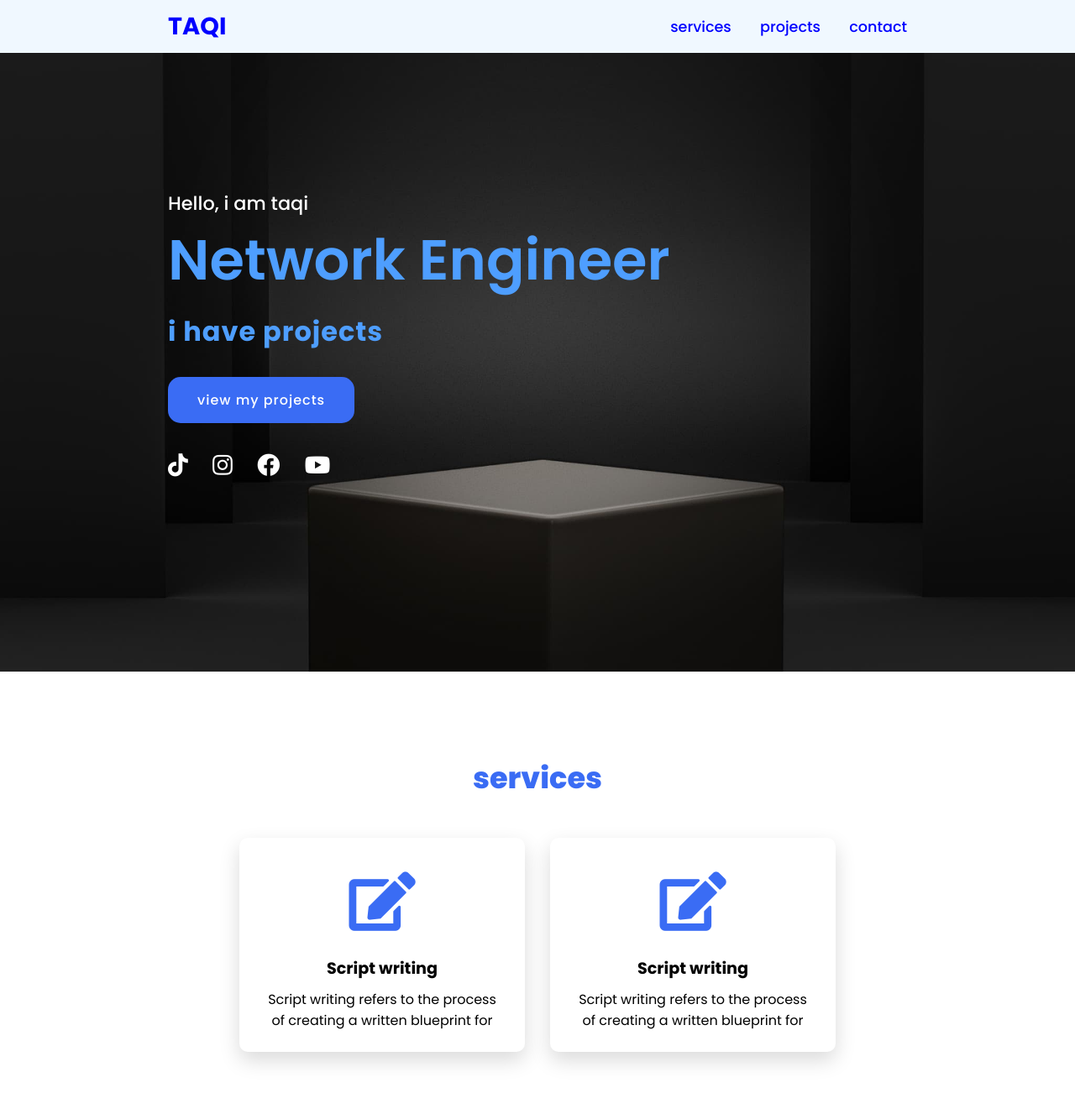
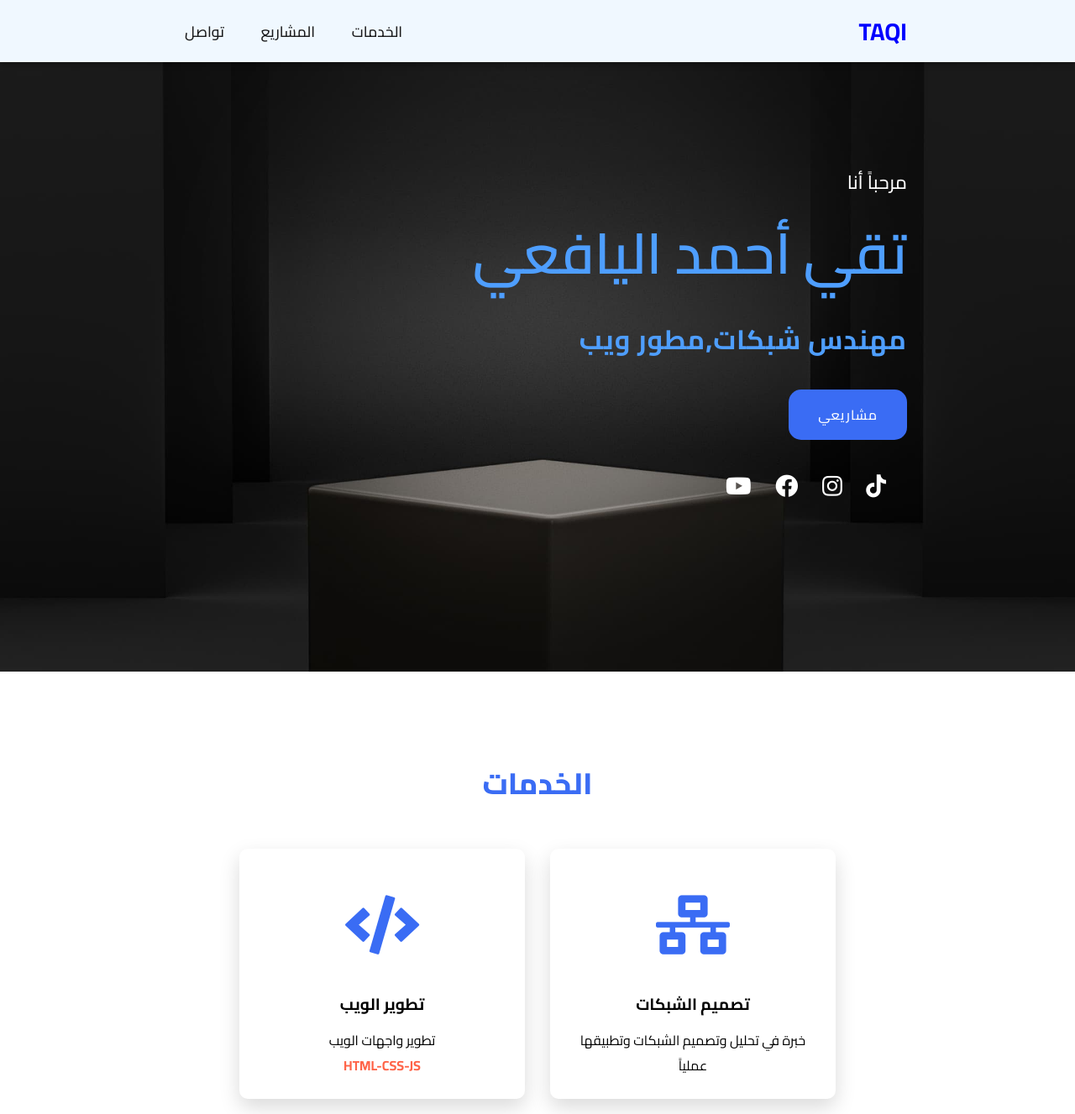
Before and after one commit to taqi776/Taqicv, a plain HTML site: page index.html in a window 1280 px wide. Shown: the top 1327 px of the page at 84% size. Drawn offline with Linux system fonts and the light colour scheme.

Commit message:
change site as arabic direction-changr font to cairo font amd some changes

```diff
--- a/index.html
+++ b/index.html
@@ -1,28 +1,32 @@
 <!DOCTYPE html>
-<html lang="en">
+<html lang="ar">
 <head>
     <meta charset="UTF-8">
     <meta name="viewport" content="width=device-width, initial-scale=1.0">
    <link rel="stylesheet" href="https://cdnjs.cloudflare.com/ajax/libs/font-awesome/5.15.4/css/all.min.css">
     <link rel="stylesheet" href="style.css">
-    <title>my website</title>
+    <!-- font from google -->
+     <link rel="preconnect" href="https://fonts.googleapis.com">
+<link rel="preconnect" href="https://fonts.gstatic.com" crossorigin>
+<link href="https://fonts.googleapis.com/css2?family=Cairo:wght@200..1000&family=Tajawal:wght@200;300;400;500;700;800;900&display=swap" rel="stylesheet">
+    <title>السيرة الذاتية</title>
 </head>
-<body>
+<body dir="rtl">
     <header>
 <a href="#logo1" class="logo">taqi</a>
 <nav class="navgation">
-<a href="#services">services</a>
-<a href="#project">projects</a>
-<a href="#contact">contact</a>
+<a href="#services">الخدمات</a>
+<a href="#project">المشاريع</a>
+<a href="#contact">تواصل</a>
 </nav>
     </header>
 
 <section class="main" id="logo1">
 
 <div>
-<h2>Hello, i am taqi <br><span>Network Engineer</span>       </h2>
-<h3>i have projects</h3>
-<a href="projects" class="main-btn"> view my projects</a>
+<h2>مرحباً أنا  <br><span>تقي أحمد اليافعي</span>       </h2>
+<h3>مهندس شبكات,مطور ويب</h3>
+<a href="projects" class="main-btn">مشاريعي</a>
 <div class="social-media">
 <a href="https://www.tiktok.com/@alquaiti1?_t=ZS-8tTABkHTRpP&_r=1"><i class="fab fa-tiktok"></i></a>
 <a href="#"><i class="fab fa-instagram"></i></a>
@@ -34,27 +38,26 @@
 </section>
 
 <section class="cards" id="services">
-<h2 class="title">services</h2>
+<h2 class="title">الخدمات</h2>
 <div class="content">
 <div class="card">
     <div class="icon">
-        <i class="fas fa-edit"></i>
+        <i class="fas fa-network-wired"></i>
     </div>
 <div class="info">
-<h3>Script writing </h3>
-<p>Script writing refers to the process of
-    creating a written blueprint for</p>
+<h3>تصميم الشبكات</h3>
+<p>خبرة في تحليل وتصميم الشبكات وتطبيقها عملياً</p>
 </div>
 </div>
 
 <div class="card">
     <div class="icon">
-        <i class="fas  fa-edit"> </i>
+        <i class="fas fa-code"> </i>
     </div>
 <div class="info">
-<h3>Script writing </h3>
-<p>Script writing refers to the process of
-    creating a written blueprint for</p>
+<h3>تطوير الويب </h3>
+<p>تطوير واجهات الويب </p>
+<p class="languages">HTML-CSS-JS</p>
 </div>
 </div>
 </div>
--- a/style.css
+++ b/style.css
@@ -1,4 +1,3 @@
-@import url('https://fonts.googleapis.com/css2?family=Poppins:ital,wght@0,100;0,200;0,300;0,400;0,500;0,600;0,700;0,800;0,900;1,100;1,200;1,300;1,400;1,500;1,600;1,700;1,800;1,900&display=swap');
 /*
 
 هذي عبارة عن مكاتب اخذناها من جوجل
@@ -6,13 +5,13 @@
 
 */
 *{
-    font-family: "Poppins", sans-serif;
-margin: 0px;
+font-family: "Cairo", serif;margin: 0px;
 padding: 0px;
 box-sizing: border-box;
 scroll-behavior: smooth;
 }
 header{
+box-shadow: 0 4px 6px rgb(0 0 0 / 23%);
 background-color: aliceblue;
 width: 100%;
 position: fixed; /* يخلي الناف ثابت */
@@ -35,18 +34,21 @@ font-size: 1.8em; /* الخط بيكون ريليتف*/
 
 
 .navgation a{
-    color: blue;
+    color: rgb(25, 25, 26);
     text-decoration: none;
     font-weight: 500;
     font-size: 1.1em;
-    padding-left: 30px;
+    padding: 20px;
+    border-radius: 6px;
 }
 
 
 .navgation a:hover{
 
-color: #5e0288; /* لما تحط الماوس يتغير اللون */
+color: white; /* لما تحط الماوس يتغير اللون */
+background-color: navy;
 }
+
 section{
 
     padding: 100px 200px;
@@ -292,3 +294,8 @@ font-size: 10px;
 
     }
 }
+
+.languages{
+    color: tomato;
+    font-weight: bold;
+}
```
